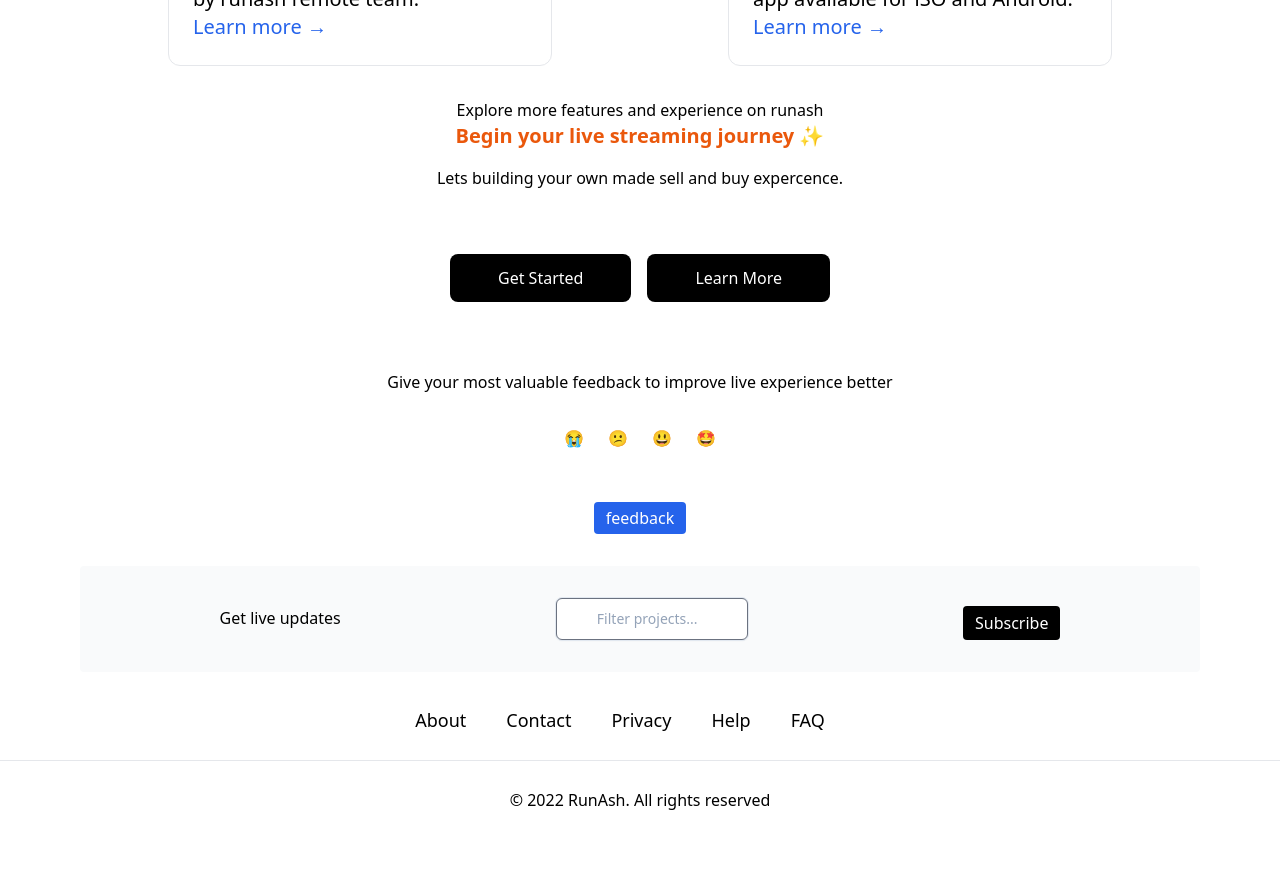
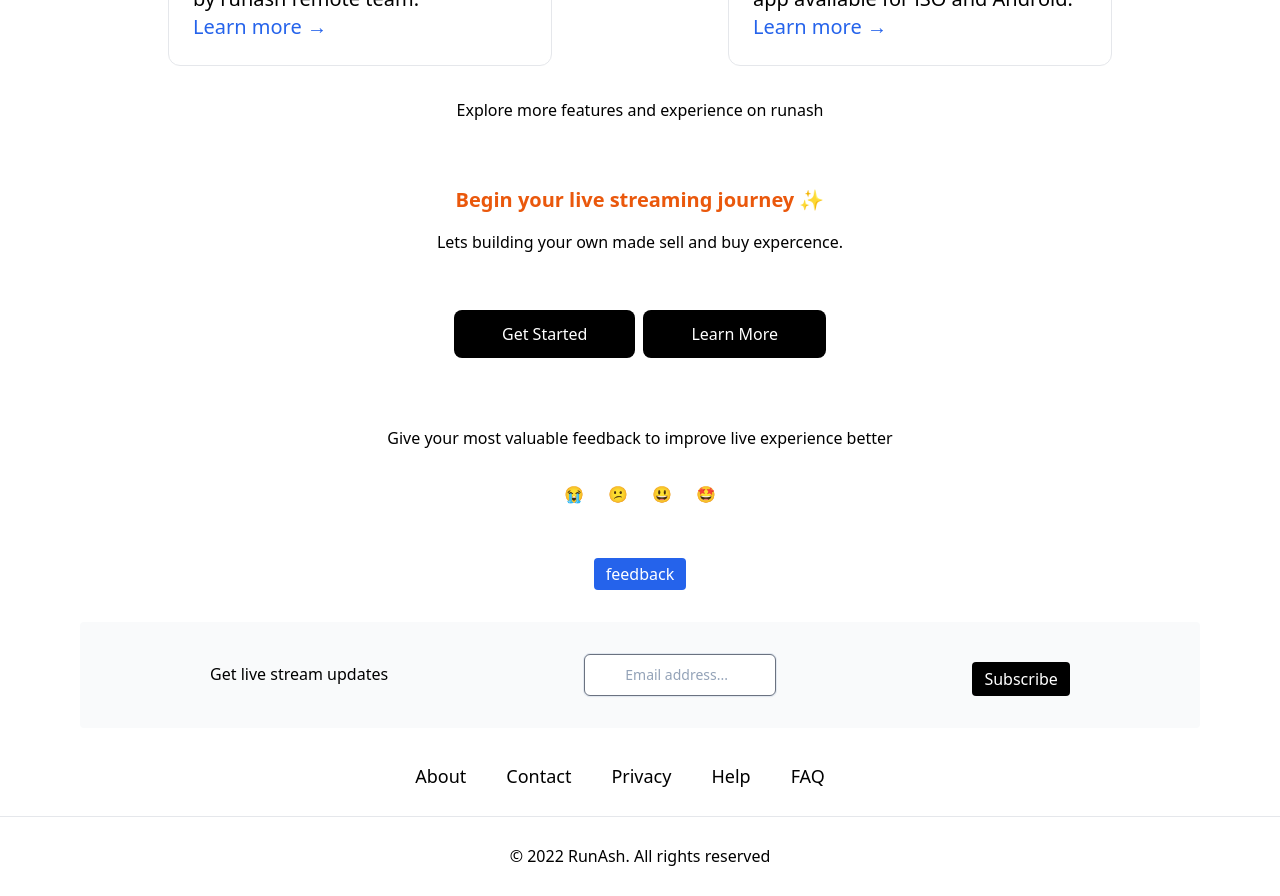
Before and after one commit to Vaibhavmurmu/nextjs13, a Next.js app: page / in a window 1280 px wide. Shown: the part 1980-2876 px from the top of the page. Before the commit the page ends 2820 px from the top, so only its background shows below. Built offline with nearby package versions, Linux system fonts and the light colour scheme.

Commit message:
Update index.js

```diff
--- a/pages/index.js
+++ b/pages/index.js
@@ -214,13 +214,13 @@ export default function Index() {
         <p className="mt-8 text-0xl text-center text-base text-black hover:text-black">
           Explore more features and experience on runash
         </p>
-          <div className='mt-18 text-xl'>
+          <div className='mt-16 text-xl'>
                 <h4 className="text-1xl text-orange-600 font-bold">Begin your live streaming journey ✨</h4>
                 <p className="mt-4 text-centre text-base text-black text-1xl bottom-2">
                   Lets building your own made sell and buy expercence.
                 </p>
         </div>
-        <div className="flex gap-4 mt-4 max-w-1xl flex-wrap items-center justify-around">
+        <div className="flex gap-2 mt-2 max-w-1xl flex-wrap items-center justify-around">
         <button className="bg-black hover:bg-white text-white font-medium hover:text-black py-3 px-12 rounded-lg p-3 mt-12">
           <Link href="/login">
             <a>Get Started</a>
@@ -247,11 +247,11 @@ export default function Index() {
           <button className="mt-12 bg-blue-600 text-white hover:bg-amber-50 hover:text-black font-n py-1 px-3 rounded">feedback</button>
 
 
-        <div className="mt-8 flex max-w-full flex-wrap item-centre justify-around bg-gray-50 md:w-full p-8 rounded">
+        <div className="mt-8 flex max-w-full flex-wrap item-centre justify-around bg-gray-50 sm:w-full p-8 rounded">
           <h2 className="mt-2 text-bold">
-            Get live updates
+            Get live stream updates
           </h2>
-          <input className="focus:ring-2 focus:ring-blue-500 focus:outline-none appearance-none w-48 text-sm leading-6 text-slate-900 placeholder-slate-400 rounded-md py-2 pl-10 ring-1 ring-slate-200 shadow-sm" type="text" aria-label="Filter projects" placeholder="Filter projects..."></input>
+          <input className="focus:ring-2 focus:ring-blue-500 focus:outline-none appearance-none w-48 text-sm leading-6 text-slate-900 placeholder-slate-400 rounded-md py-2 pl-10 ring-1 ring-slate-200 shadow-sm" type="text" aria-label="Email address" placeholder="Email address..."></input>
           <button className="mt-2 bg-black text-white hover:bg-white hover:text-black font-n py-1 px-3 rounded mt-0">Subscribe</button>
         </div>
       </main>
```
